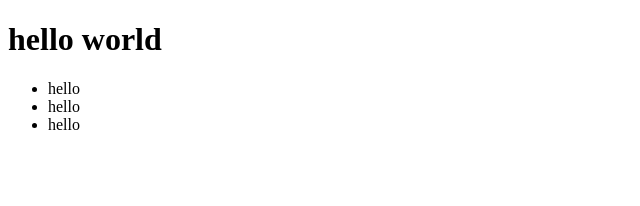
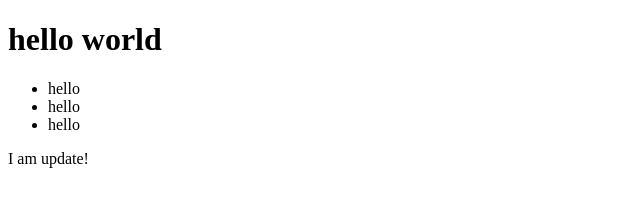
Before and after one commit to bbn718/sourcetree_practice, a plain HTML site: page index.html in a window 1280 px wide. Shown: the full height of the page, 0-640 px from the left. Drawn offline with Linux system fonts and the light colour scheme.

Commit message:
no message

```diff
--- a/index.html
+++ b/index.html
@@ -13,5 +13,6 @@
         <li>hello</li>
         <li>hello</li>
     </ul>
+    <p>I am update!</p>
 </body>
 </html>
```
